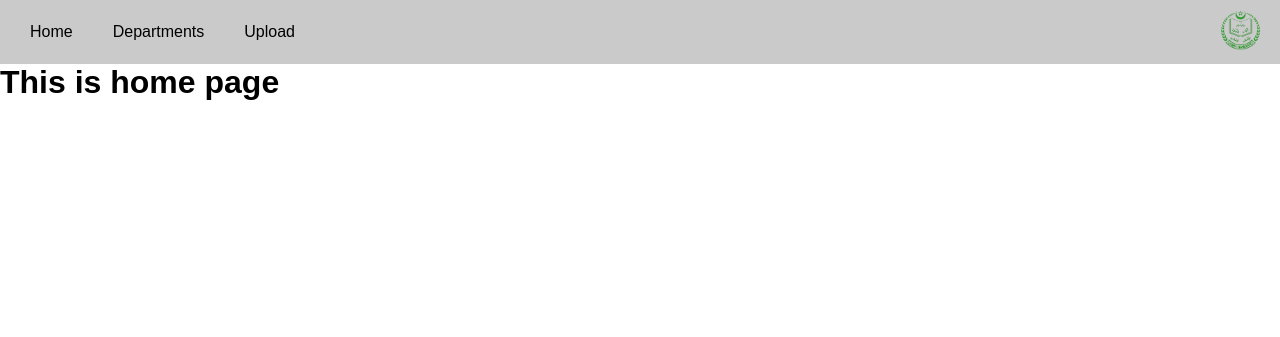
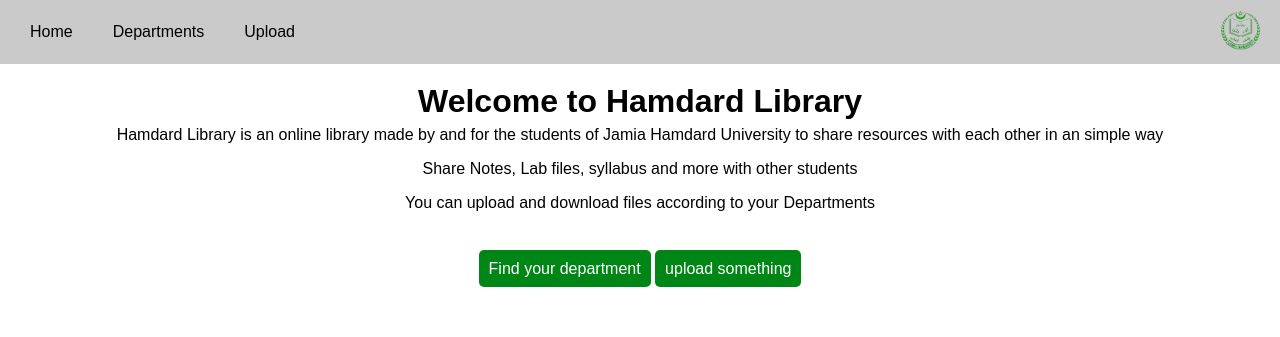
Before and after one commit to Rachit74/hamdard-library, a Python web app: template website/templates/index.html in a window 1280 px wide. Shown: the top 337 px of the page. Run offline with Jinja, Linux system fonts and the light colour scheme; the template is opened without the code that fills it, so the values that code supplies are empty.

Commit message:
more frontend work (made index.html)

```diff
--- a/website/static/style.css
+++ b/website/static/style.css
@@ -89,3 +89,54 @@ body {
         display: none;
     }
 }
+
+.main{
+    padding: 20px;
+}
+
+.intro-div{
+    text-align: center;
+    line-height: 34px;
+}
+
+
+.lnks {
+    list-style-type: none;
+    display: flex;
+    gap: 20px;
+    margin: auto;
+    width: 50%;
+    padding: 40px;
+    justify-content: center;
+}
+
+.lnks li {
+    display: inline;
+}
+
+.lnks a {
+    color: rgb(255, 255, 255);
+    background-color: #008616;
+    text-decoration: none;
+    padding: 10px;
+    border-radius: 5px;
+}
+
+.lnks a:hover {
+    background-color: #008616;
+    color: white;
+    border-radius: 5px;
+    /* transform: translateY(-5px); */
+    box-shadow: 0 10px 15px rgba(0, 0, 0, 0.1);
+}
+
+@media (max-width: 480px) {
+    .lnks {
+        padding: 10px;
+    }
+
+    .lnks a {
+        padding: 8px 12px;
+        font-size: 14px;
+    }
+}
--- a/website/templates/index.html
+++ b/website/templates/index.html
@@ -1,7 +1,22 @@
 {% extends "base.html" %}
 
 {%block title%} Home | Hamdard Library {% endblock %}
+<link rel="stylesheet" href="../static/style.css">
+{%block content%}
 
-{%block content%}
-<h1>This is home page</h1>
+<main class="main">
+    <div class="intro-div">
+        <h1>Welcome to Hamdard Library</h1>
+        <p>Hamdard Library is an online library made by and for the students of Jamia Hamdard University to share resources with each other in an simple way</p>
+        <p>Share Notes, Lab files, syllabus and more with other students</p>
+        <p>You can upload and download files according to your Departments</p>
+    </div>
+    <div class="lnks">
+        <ul>
+            <li><a href="">Find your department</a></li>
+            <li><a href="">upload something</a></li>
+        </ul>
+    </div>
+</main>
+
 {%endblock%}
```
